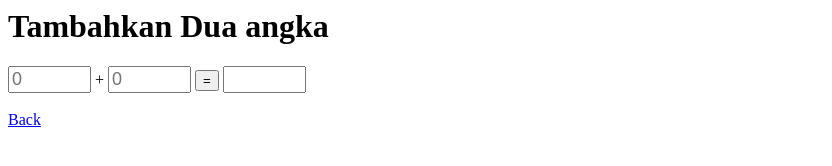
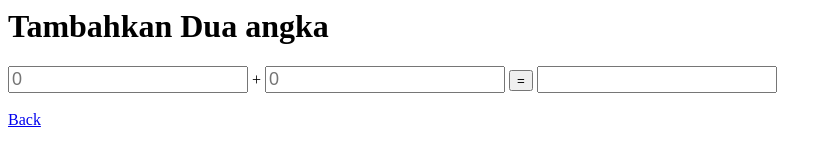
Before and after one commit to ajatdarojat45/my-mws, a website: page public/add2numbers.html in a window 1280 px wide. Shown: the whole page, without its empty margins (0-832 px from the left). Drawn offline with Linux system fonts and the light colour scheme.

Commit message:
change panggabungan into penjumlahan on kalkulator page

```diff
--- a/public/add2numbers.html
+++ b/public/add2numbers.html
@@ -13,11 +13,11 @@
 <body>
   <h1>Tambahkan Dua angka</h1>
   <div class="calc">
-    <input type="text" size="5" placeholder="0"/>
+    <input type="number" size="5" placeholder="0"/>
     +
-    <input type="text" size="5" placeholder="0"/>
+    <input type="number" size="5" placeholder="0"/>
     <button> = </button>
-    <input type="text" size="5" readonly />
+    <input type="number" size="5" readonly />
     <span id="message"></span>
   </div>
   <br>
--- a/public/add2numbers.js
+++ b/public/add2numbers.js
@@ -2,7 +2,7 @@ function kalkulator() {
   let angka = document.querySelectorAll('input');
   let i1 = angka[0].value; //angka pertama
   let i2 = angka[1].value; //angka kedua
-  angka[2].value = i1 + i2;
+  angka[2].value = parseInt(i1)+parseInt(i2);
   let pesan = document.getElementById('message');
   pesan.innerHTML = "Selesai";
 }
```
Also changed, not shown: 1 other file.
